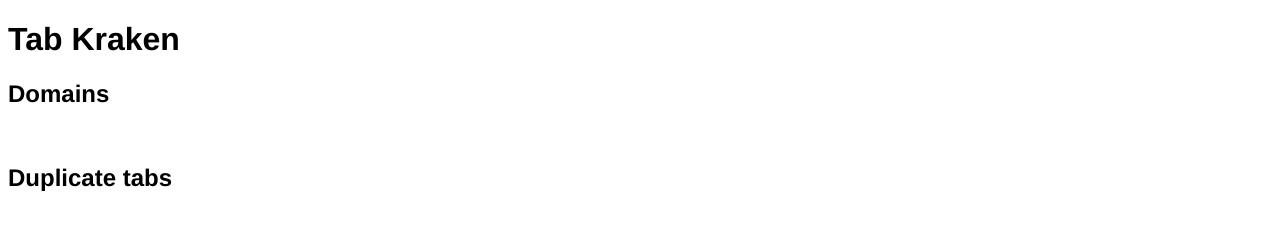
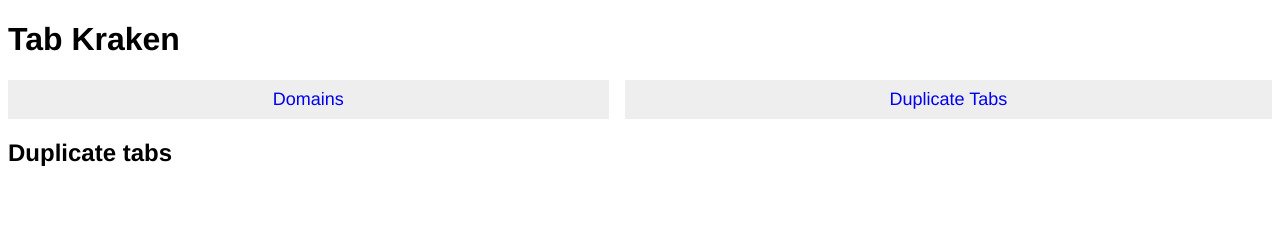
Before and after one commit to JessFairbairn/tab_kraken, a website with bundled scripts: page page/duplicates.html in a window 1280 px wide. Built offline with nearby package versions, Linux system fonts and the light colour scheme; no server answers.

Commit message:
Split into two pages

```diff
--- a/background.js
+++ b/background.js
@@ -7,7 +7,7 @@
     console.debug("opening window?")
     browser.tabs.create({
         // active: true,
-        url: "page/page.html"
+        url: "page/domains.html"
     }).then(value => {
         console.log(value)
     });
--- a/page/page.html
+++ b/page/duplicates.html
@@ -13,8 +13,11 @@
         <header class="panel-section panel-section-header">
             <h1>Tab Kraken</h1>
         </header>
-        <H2>Domains</H2>
-        <ul id="domain-list" class="cool-list"></ul>
+
+        <nav>
+            <a href="domains.html">Domains</a>
+            <a href="duplicates.html">Duplicate Tabs</a>
+        </nav>
 
         <h2>Duplicate tabs</h2>
         <ul id="duplicate-list" class="cool-list"></ul>
--- a/page/script.js
+++ b/page/script.js
@@ -37,6 +37,9 @@
 
 
 async function loadDuplicateTabList(fullTabList) {
+    if (!DUPLICATE_LIST_ELEMENT) {
+        return;
+    }
     DUPLICATE_LIST_ELEMENT.replaceChildren();
     console.debug("clearing duplicate list")
     const siteSet = countSiteNumbersInTabList(fullTabList);
@@ -60,6 +63,9 @@
 }
 
 function loadDomainList(tabList) {
+    if(!DOMAIN_LIST_ELEMENT) {
+        return;
+    }
     const generator = countDomainNumbersInTabList(tabList);
 
     DOMAIN_LIST_ELEMENT.replaceChildren();
--- a/page/style.css
+++ b/page/style.css
@@ -3,6 +3,26 @@
 
 *, button {
     font-family: "Fira Sans", Helvetica, sans-serif!important;
+}
+
+nav {
+    display: flex;
+    gap: 1em;
+    flex-wrap: wrap;
+}
+
+nav a {
+    display: block;
+    text-decoration: none;
+    background-color: var(--group-background-colour);
+    flex-grow: 1;
+    text-align: center;
+    font-size: large;
+    padding: 0.5em;
+}
+
+nav a:hover, nav a:focus {
+    background-color: var(--alternate-row-colour);
 }
 
 
```
Also changed, not shown: page/domains.html (added, +26 -0 lines), README.md, manifest.json.
